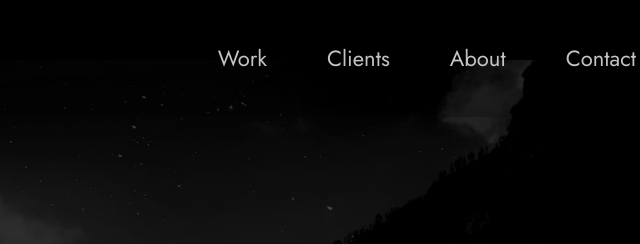
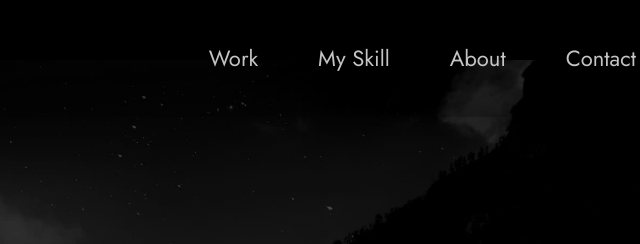
Before and after one commit to oat1122/Portfolio, a plain HTML site: page index.html in a window 1280 px wide. Shown: the top 244 px of the page, 619-1259 px from the left. Drawn offline with Linux system fonts and the light colour scheme; a script that the page names is missing.

Commit message:
Update navigation link from "Clients" to "My Skill" for clarity

```diff
--- a/index.html
+++ b/index.html
@@ -42,7 +42,7 @@
       <nav class="nav" role="navigation">
         <ul class="nav__items">
           <li class="nav__item"><a href="#work" class="nav__link">Work</a></li>
-          <li class="nav__item"><a href="#clients" class="nav__link">Clients</a></li>
+          <li class="nav__item"><a href="#clients" class="nav__link">My Skill</a></li>
           <li class="nav__item">
             <a href="#about" class="nav__link">About</a>
           </li>
```
